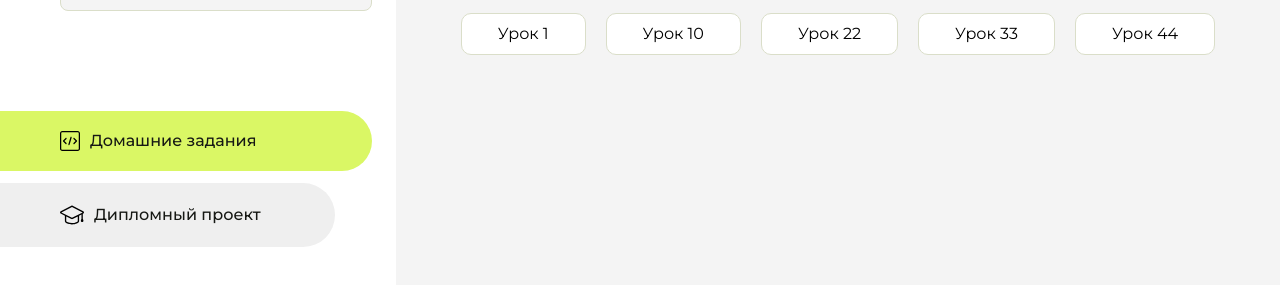
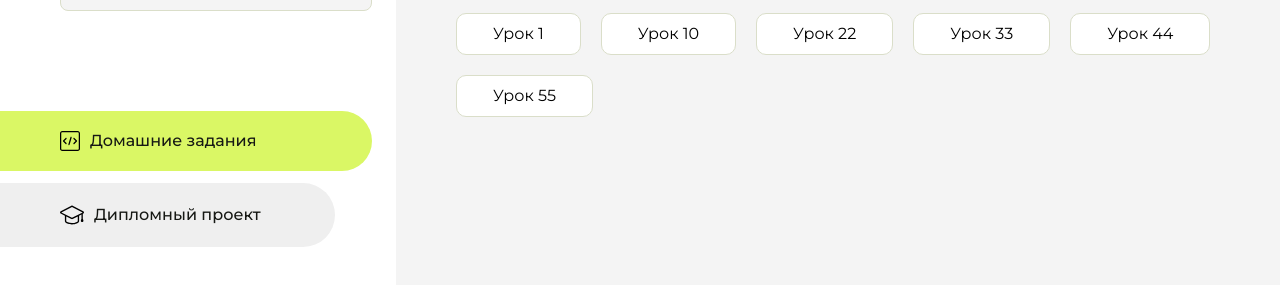
Before and after one commit to enterwarn/homework, a plain HTML site: page index.html in a window 1280 px wide. Shown: the part 225-510 px from the top of the page. Drawn offline with Linux system fonts and the light colour scheme.

Commit message:
Update index.html

```diff
--- a/index.html
+++ b/index.html
@@ -107,6 +107,9 @@
                     <li class="content__list-item">
                         <a href="urok-css/index.html">Урок 44</a>
                     </li>
+                    <li class="content__list-item">
+                        <a href="my-site-tren/index.html">Урок 55</a>
+                    </li>
                 </ul>
             </div>
             <div class="content__block hidden" id="diplomBlock">
```
